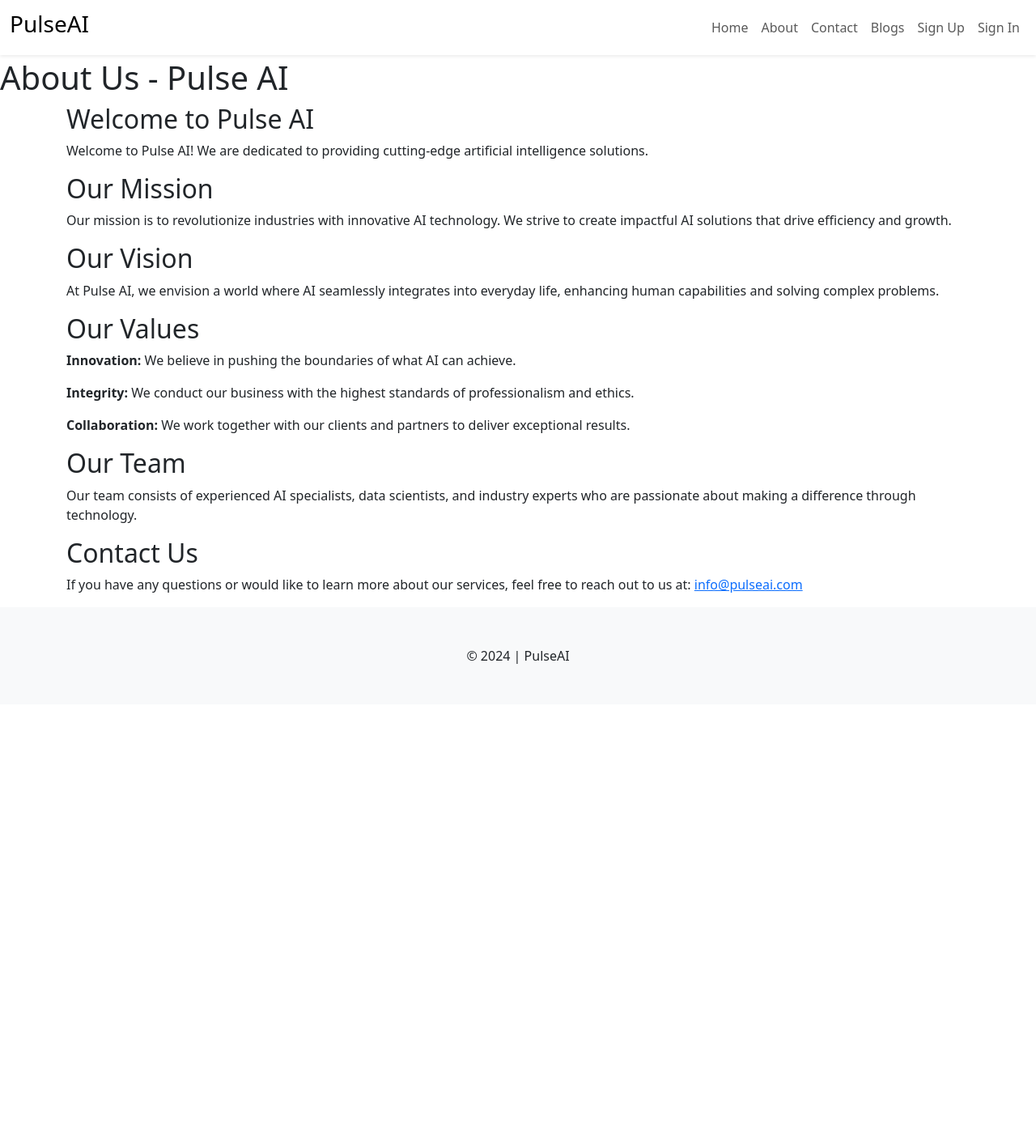
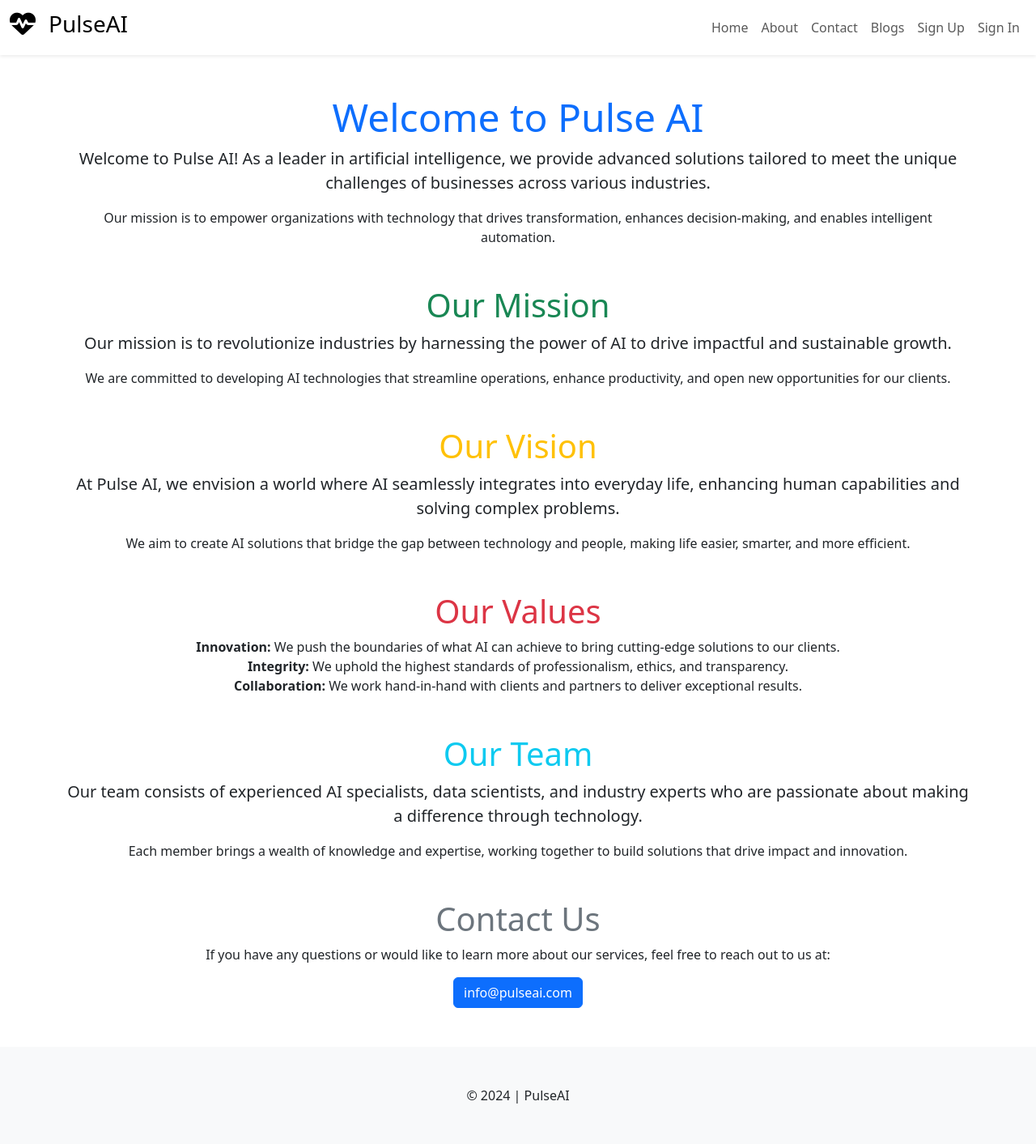
Before and after one commit to Nikhilpaikray2003/PulseAI, a Django app: page /about/ in a window 1280 px wide. Shown: the whole page at 81% size. Before the commit the page ends 820 px from the top, so only its background shows below. Run offline with Django 5.2, Linux system fonts and the light colour scheme; some libraries are stand-ins or nearby versions.

Commit message:
Add files via upload

```diff
--- a/templates/blog/about.html
+++ b/templates/blog/about.html
@@ -3,36 +3,46 @@
 {% block title %}About Us{% endblock title %}
 
 {% block content %}
-    <header class="main-header">
-        <h1>About Us - Pulse AI</h1>
-    </header>
-    <div class="container">
-        <div class="content">
-            <section class="section">
-                <h2>Welcome to Pulse AI</h2>
-                <p>Welcome to Pulse AI! We are dedicated to providing cutting-edge artificial intelligence solutions.</p>
+
+    <div class="container my-5">
+        <div class="content text-center">
+            <section class="section mb-5">
+                <h2 class="display-5 text-primary">Welcome to Pulse AI</h2>
+                <p class="lead">Welcome to Pulse AI! As a leader in artificial intelligence, we provide advanced solutions tailored to meet the unique challenges of businesses across various industries.</p>
+                <p>Our mission is to empower organizations with technology that drives transformation, enhances decision-making, and enables intelligent automation.</p>
             </section>
-            <section class="section">
-                <h2>Our Mission</h2>
-                <p>Our mission is to revolutionize industries with innovative AI technology. We strive to create impactful AI solutions that drive efficiency and growth.</p>
+
+            <section class="section mb-5">
+                <h2 class="display-6 text-success">Our Mission</h2>
+                <p class="lead">Our mission is to revolutionize industries by harnessing the power of AI to drive impactful and sustainable growth.</p>
+                <p>We are committed to developing AI technologies that streamline operations, enhance productivity, and open new opportunities for our clients.</p>
             </section>
-            <section class="section">
-                <h2>Our Vision</h2>
-                <p>At Pulse AI, we envision a world where AI seamlessly integrates into everyday life, enhancing human capabilities and solving complex problems.</p>
+
+            <section class="section mb-5">
+                <h2 class="display-6 text-warning">Our Vision</h2>
+                <p class="lead">At Pulse AI, we envision a world where AI seamlessly integrates into everyday life, enhancing human capabilities and solving complex problems.</p>
+                <p>We aim to create AI solutions that bridge the gap between technology and people, making life easier, smarter, and more efficient.</p>
             </section>
-            <section class="section">
-                <h2>Our Values</h2>
-                <p><strong>Innovation:</strong> We believe in pushing the boundaries of what AI can achieve.</p>
-                <p><strong>Integrity:</strong> We conduct our business with the highest standards of professionalism and ethics.</p>
-                <p><strong>Collaboration:</strong> We work together with our clients and partners to deliver exceptional results.</p>
+
+            <section class="section mb-5">
+                <h2 class="display-6 text-danger">Our Values</h2>
+                <ul class="list-unstyled">
+                    <li><strong>Innovation:</strong> We push the boundaries of what AI can achieve to bring cutting-edge solutions to our clients.</li>
+                    <li><strong>Integrity:</strong> We uphold the highest standards of professionalism, ethics, and transparency.</li>
+                    <li><strong>Collaboration:</strong> We work hand-in-hand with clients and partners to deliver exceptional results.</li>
+                </ul>
             </section>
-            <section class="section">
-                <h2>Our Team</h2>
-                <p>Our team consists of experienced AI specialists, data scientists, and industry experts who are passionate about making a difference through technology.</p>
+
+            <section class="section mb-5">
+                <h2 class="display-6 text-info">Our Team</h2>
+                <p class="lead">Our team consists of experienced AI specialists, data scientists, and industry experts who are passionate about making a difference through technology.</p>
+                <p>Each member brings a wealth of knowledge and expertise, working together to build solutions that drive impact and innovation.</p>
             </section>
-            <section class="section">
-                <h2>Contact Us</h2>
-                <p>If you have any questions or would like to learn more about our services, feel free to reach out to us at: <a href="mailto:info@pulseai.com">info@pulseai.com</a></p>
+
+            <section class="section mb-5">
+                <h2 class="display-6 text-secondary">Contact Us</h2>
+                <p>If you have any questions or would like to learn more about our services, feel free to reach out to us at:</p>
+                <p><a href="mailto:info@pulseai.com" class="btn btn-primary">info@pulseai.com</a></p>
             </section>
         </div>
     </div>
--- a/templates/blog/index.html
+++ b/templates/blog/index.html
@@ -5,7 +5,7 @@
 {% block title %} Home {% endblock %}
 
 {% block content %}
-<div class="container">
+<div class="container py-5 my-5">
     <div class="row  g-2">
         <div class="col-md-7 hero-text">
             <h1 class="display-5 fw-semibold mb-1">Welcome to PulseAI: Your Partner in Heart Health
@@ -21,7 +21,7 @@
 
 
             </ul>
-            <a href="" class="btn btn-outline-dark rounded-0">Take a test</a>
+            <a href="{% url "take_a_test" %}" class="btn btn-outline-dark rounded-0 ms-4">Take a test</a>
 
         </div>
         <div class="col-md-5 d-none d-md-block">
--- a/templates/layout.html
+++ b/templates/layout.html
@@ -15,8 +15,11 @@
 <body>
     <nav class="navbar navbar-expand-lg mb-1 shadow-sm">
         <div class="container-fluid">
-          <a class="navbar-brand" href="#">
+          <a class="navbar-brand" href="{% url "home" %}">
+            <div class="d-flex">
+              <i class="fa-solid fa-heart-pulse h-pulse fs-2 pe-3"></i>
             <h3>PulseAI</h3>
+            </div>
           </a>
           <button class="navbar-toggler" type="button" data-bs-toggle="collapse" data-bs-target="#navbarNav" aria-controls="navbarNav" aria-expanded="false" aria-label="Toggle navigation">
             <span class="navbar-toggler-icon"></span>
```
Also changed, not shown: requirements.txt (added, +8 -0 lines), templates/blog/contact.html (+17 -15 lines), db.sqlite3.
